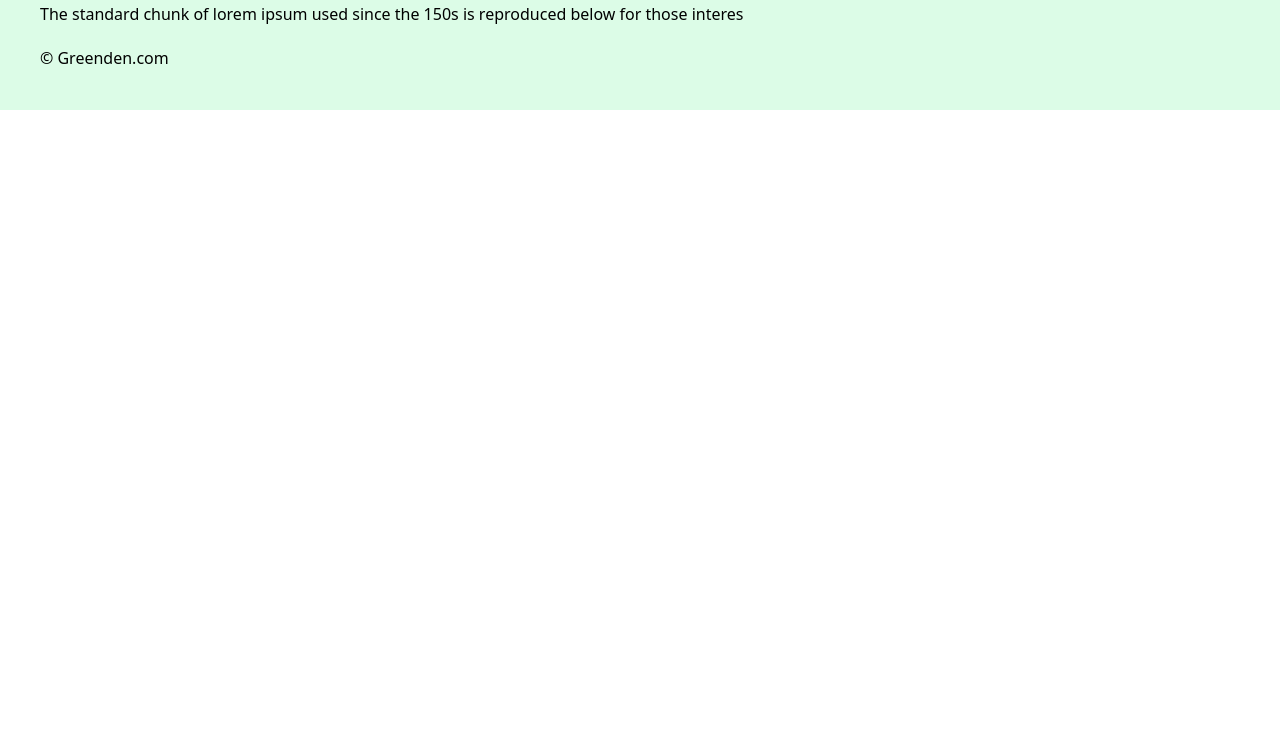
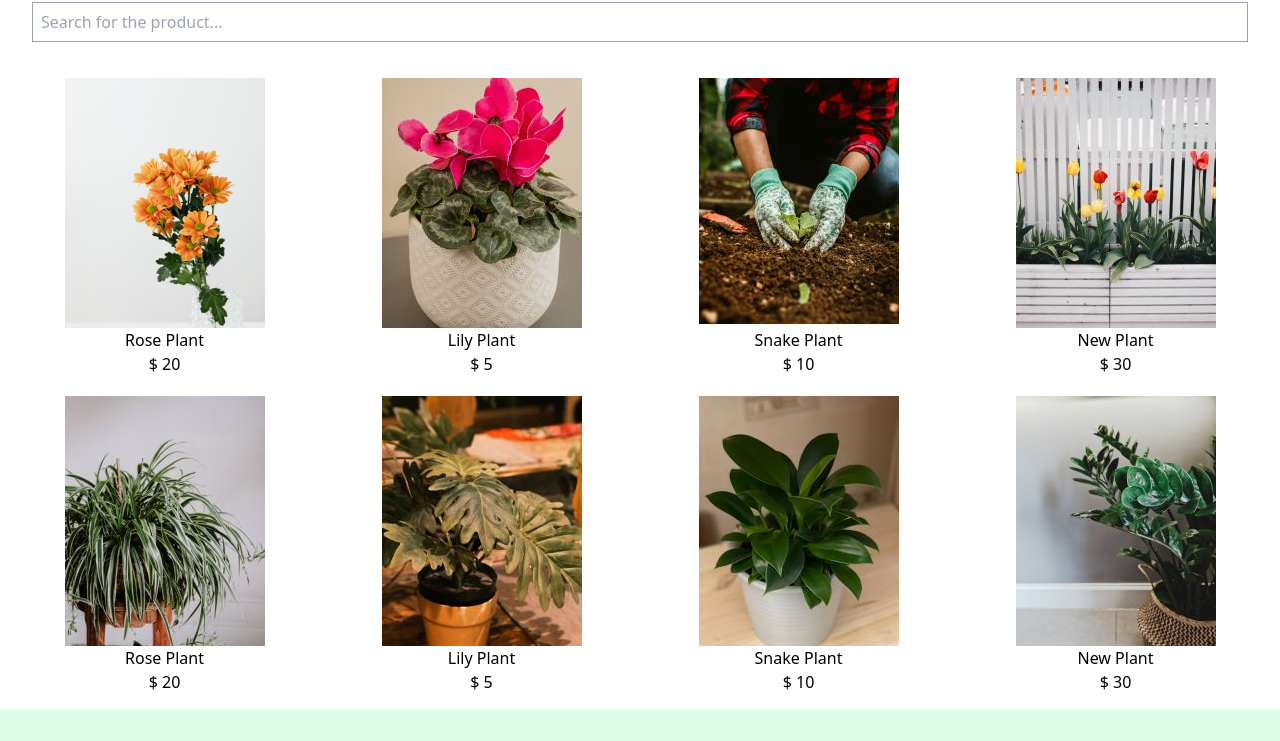
Before and after one commit to nather24/greendan_tailwindcss, a website: page product.html in a window 1280 px wide. Shown: the part 150-891 px from the top of the page. Before the commit the page ends 800 px from the top, so only its background shows below. Drawn offline with nearby package versions, Linux system fonts and the light colour scheme.

Commit message:
updated product code

```diff
--- a/product.html
+++ b/product.html
@@ -32,7 +32,64 @@
         </ul>
     </nav>
 
+   <section class="p-4 text-center">
+        <h1 class="font-bold text-3xl mt-5">Our Products</h1>
+        <div class="w-200 p-4">
+        <input type="text" class="w-full h-full border border-gray-400 p-2 mt-2" placeholder="Search for the product...">
 
+        </div>
+        <div class="grid grid-cols-2 mt-5 gap-5 md:grid-cols-4">
+            <div>
+                <img src="./image/bestseller_5.png" class="inline hover:shadow-xl transform hover:-translate-y-2" alt="bestseller 1">
+                <h1>Rose Plant</h1>
+                <p>$ 20</p>
+            </div>
+
+            <div>
+                <img src="./image/bestseller_6.jpg" class="inline hover:shadow-xl transform hover:-translate-y-2" alt="bestseller 2">
+                <h1>Lily Plant</h1>
+                <p>$ 5</p>
+            </div>
+
+            <div>
+                <img src="./image/bestseller_7.jpg" class="inline hover:shadow-xl transform hover:-translate-y-2" alt="bestseller 3">
+                <h1>Snake Plant</h1>
+                <p>$ 10</p>
+            </div>
+
+            <div>
+                <img src="./image/bestseller_8.jpg" class="inline hover:shadow-xl transform hover:-translate-y-2" alt="bestseller 4">
+                <h1>New Plant</h1>
+                <p>$ 30</p>
+            </div>
+        </div>
+
+         <div class="grid grid-cols-2 mt-5 gap-5 md:grid-cols-4">
+            <div>
+                <img src="./image/bestseller_9.jpg" class="inline hover:shadow-xl transform hover:-translate-y-2" alt="bestseller 1">
+                <h1>Rose Plant</h1>
+                <p>$ 20</p>
+            </div>
+
+            <div>
+                <img src="./image/bestseller_10.jpg" class="inline hover:shadow-xl transform hover:-translate-y-2" alt="bestseller 2">
+                <h1>Lily Plant</h1>
+                <p>$ 5</p>
+            </div>
+
+            <div>
+                <img src="./image/bestseller_11.jpg" class="inline hover:shadow-xl transform hover:-translate-y-2" alt="bestseller 3">
+                <h1>Snake Plant</h1>
+                <p>$ 10</p>
+            </div>
+
+            <div>
+                <img src="./image/bestseller_12.jpg" class="inline hover:shadow-xl transform hover:-translate-y-2" alt="bestseller 4">
+                <h1>New Plant</h1>
+                <p>$ 30</p>
+            </div>
+        </div>
+    </section>
 
     <!--Footer-->
     <section class="bg-green-100 p-10 flex flex-col gap-5">
```
Also changed, not shown: image/bestseller_10.jpg (added), image/bestseller_11.jpg (added), image/bestseller_12.jpg (added), image/bestseller_5.png (added), image/bestseller_6.jpg (added), image/bestseller_7.jpg (added), image/bestseller_8.jpg (added), image/bestseller_9.jpg (added).
